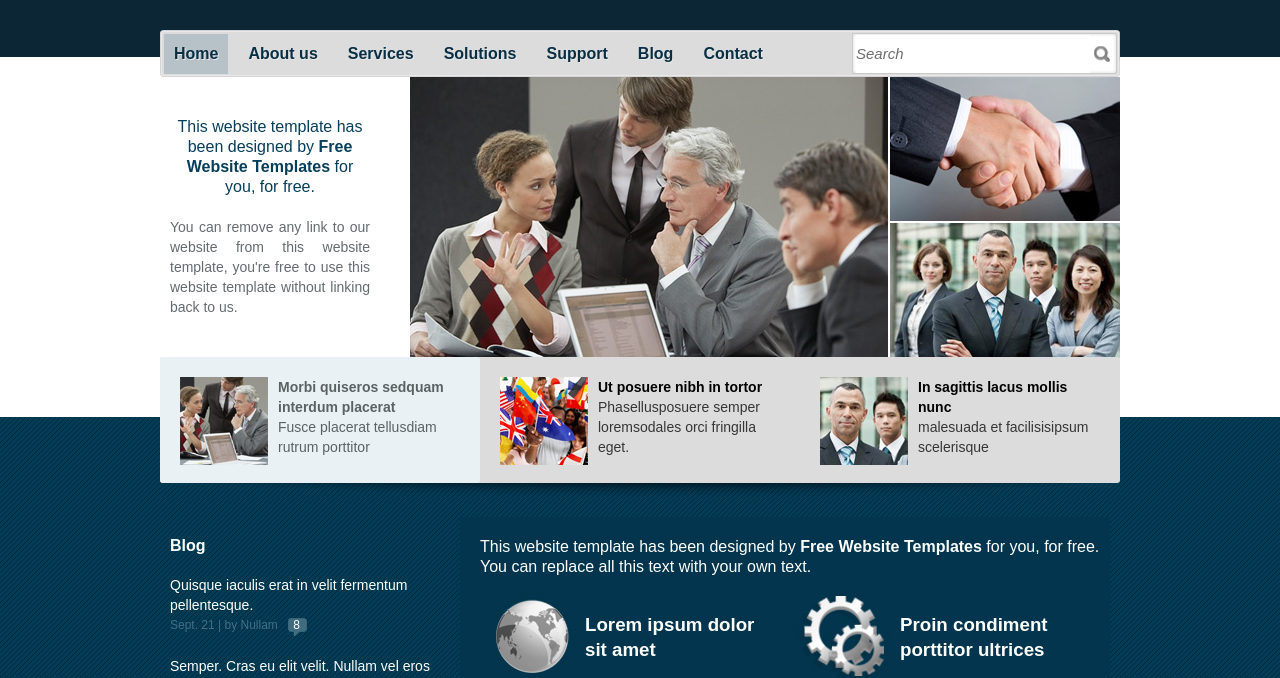
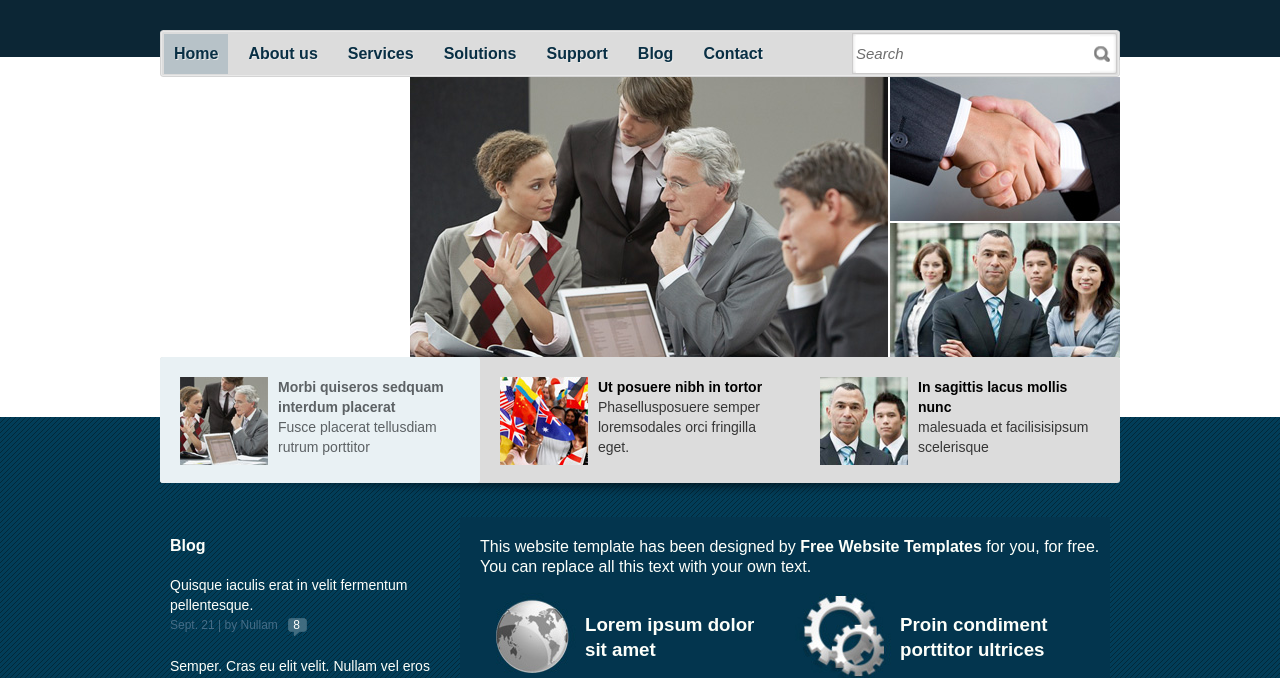
Before and after one commit to ashutosh-sharma-chd/ashutosh-sharma-chd.github.io, a plain HTML site: page index.html in a window 1280 px wide. Shown: the part 122-800 px from the top of the page. Drawn offline with Linux system fonts and the light colour scheme.

Commit message:
new
sync

```diff
--- a/index.html
+++ b/index.html
@@ -3,7 +3,7 @@
 <html>
 <head>
 	<meta http-equiv="Content-Type" content="text/html; charset=utf-8" />
-	<title>Business Solutions</title>
+	<title>Ashutosh Sharma & Associates</title>
 	<link rel="stylesheet" href="css/style.css" type="text/css" charset="utf-8" />
 	<!--[if lte IE 7]>
 		<link rel="stylesheet" href="css/ie.css" type="text/css" charset="utf-8" />
@@ -41,9 +41,9 @@
 			<div class="details">
 				<p>
 					<span>
-						This website template has been designed by <a href="http://www.freewebsitetemplates.com/">Free Website Templates</a> for you, for free.
+
 					</span>
-					You can remove any link to our website from this website template, you're free to use this website template without linking back to us.
+
 				</p>
 			</div>
 		</div>
```
Also changed, not shown: about.html (+1 -1 lines), blog.html (+1 -1 lines), services.html (+1 -1 lines), solutions.html (+1 -1 lines), support.html (+1 -1 lines).
